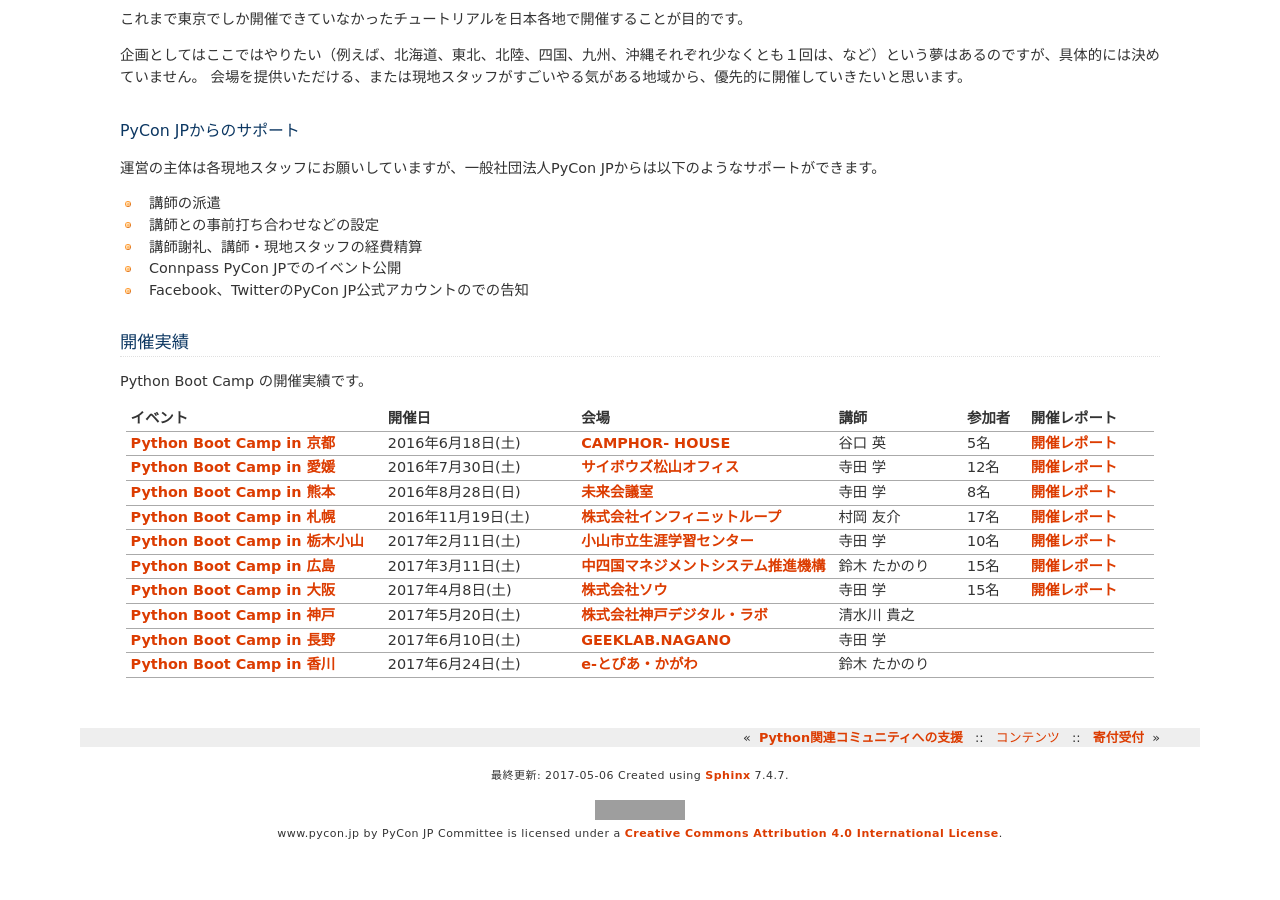
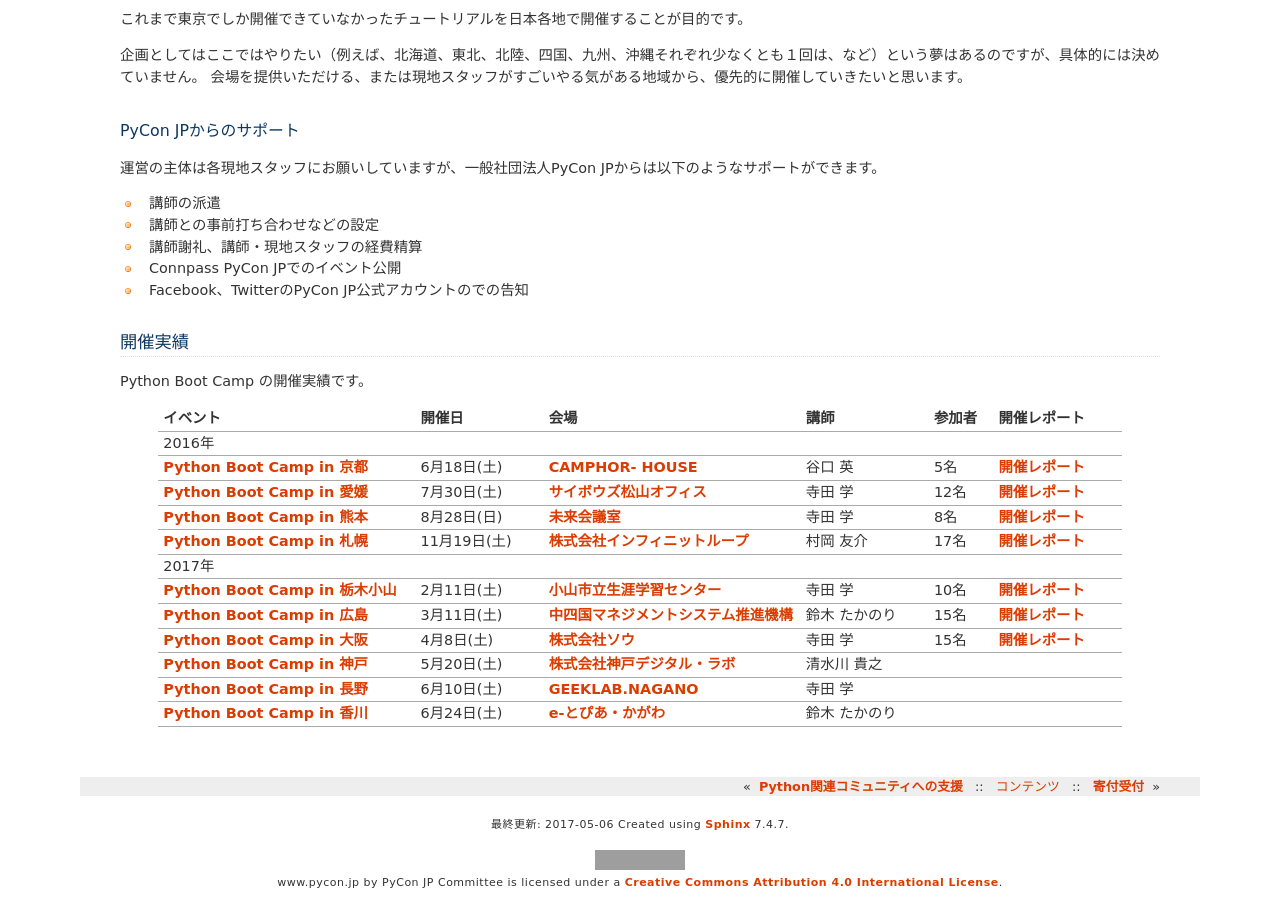
Before and after one commit to pyconjp/www.pycon.jp, a Sphinx documentation site: the page built from source/support/bootcamp.rst, in a window 1280 px wide and 900 px high, scrolled down 1236 px. Built offline with Sphinx 7.4.7, drawn with Linux system fonts in a browser that asks for light colours; before the commit the page ends 2086 px from its top, so only the background shows below that; grey boxes are pictures that could not be loaded.

Commit message:
split pycamp table by year

```diff
--- a/source/support/bootcamp.rst
+++ b/source/support/bootcamp.rst
@@ -82,62 +82,74 @@
      - 講師
      - 参加者
      - 開催レポート
+   * - 2016年
+     -
+     -
+     -
+     -
+     -
    * - `Python Boot Camp in 京都 <http://pyconjp.connpass.com/event/33014/>`_
-     - 2016年6月18日(土)
+     - 6月18日(土)
      - `CAMPHOR- HOUSE <https://camph.net/>`_
      - 谷口 英
      - 5名
      - `開催レポート <http://pyconjp.blogspot.jp/2016/06/python-boot-camp-in-kyoto.html>`__
    * - `Python Boot Camp in 愛媛 <http://pyconjp.connpass.com/event/34564/>`_
-     - 2016年7月30日(土)
+     - 7月30日(土)
      - `サイボウズ松山オフィス <http://cybozu.co.jp/company/info/map_tokyo.html#matsuyama>`_
      - 寺田 学
      - 12名
      - `開催レポート <http://pyconjp.blogspot.jp/2016/07/python-boot-camp-in.html>`__
    * - `Python Boot Camp in 熊本 <http://pyconjp.connpass.com/event/36773/>`_
-     - 2016年8月28日(日)
+     - 8月28日(日)
      - `未来会議室 <http://mirai-k.or.jp/access/>`_
      - 寺田 学
      - 8名
      - `開催レポート <http://pyconjp.blogspot.jp/2016/08/python-boot-camp-in-kumamoto.html>`__
    * - `Python Boot Camp in 札幌 <http://pyconjp.connpass.com/event/43134/>`_
-     - 2016年11月19日(土)
+     - 11月19日(土)
      - `株式会社インフィニットループ <http://www.infiniteloop.co.jp/special/room.php>`_
      - 村岡 友介
      - 17名
      - `開催レポート <http://pyconjp.blogspot.jp/2016/12/python-boot-camp-in-sapporo.html>`__
+   * - 2017年
+     -
+     -
+     -
+     -
+     -
    * - `Python Boot Camp in 栃木小山 <https://pyconjp.connpass.com/event/47757/>`_
-     - 2017年2月11日(土)
+     - 2月11日(土)
      - `小山市立生涯学習センター <http://www.oyama-gakushuucenter.jp/>`_
      - 寺田 学
      - 10名
      - `開催レポート <http://pyconjp.blogspot.jp/2017/02/python-boot-camp-in-tochigioyama.html>`__
    * - `Python Boot Camp in 広島 <https://pyconjp.connpass.com/event/50095/>`_
-     - 2017年3月11日(土)
+     - 3月11日(土)
      - `中四国マネジメントシステム推進機構 <http://www.ms-kikoh.or.jp/>`_
      - 鈴木 たかのり
      - 15名
      - `開催レポート <http://pyconjp.blogspot.jp/2017/03/python-boot-camp-in-hiroshima.html>`__
    * - `Python Boot Camp in 大阪 <https://pyconjp.connpass.com/event/52480/>`_
-     - 2017年4月8日(土)
+     - 4月8日(土)
      - `株式会社ソウ <https://sou-co.jp/>`_
      - 寺田 学
      - 15名
      - `開催レポート <http://pyconjp.blogspot.jp/2017/04/python-boot-camp-in.html>`__
    * - `Python Boot Camp in 神戸 <https://pyconjp.connpass.com/event/55110/>`_
-     - 2017年5月20日(土)
+     - 5月20日(土)
      - `株式会社神戸デジタル・ラボ <http://www.kdl.co.jp/company/access/>`_
      - 清水川 貴之
      -
      -
    * - `Python Boot Camp in 長野 <https://pyconjp.connpass.com/event/55693/>`_
-     - 2017年6月10日(土)
+     - 6月10日(土)
      - `GEEKLAB.NAGANO <http://geeklab-nagano.com/>`_
      - 寺田 学
      -
      -
    * - `Python Boot Camp in 香川 <https://pyconjp.connpass.com/event/56141/>`_
-     - 2017年6月24日(土)
+     - 6月24日(土)
      - `e-とぴあ・かがわ <https://www.e-topia-kagawa.jp/>`_
      - 鈴木 たかのり
      -
```
Also changed, not shown: other parts of source/support/bootcamp.rst (+1 -1 lines).
